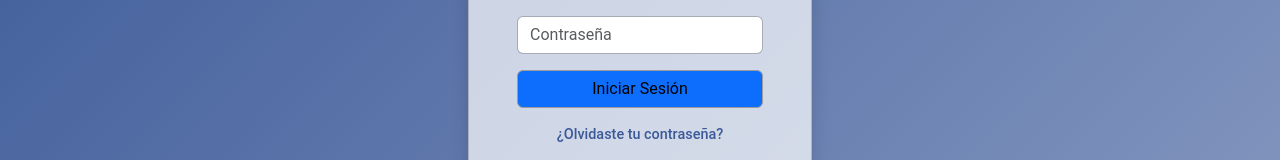
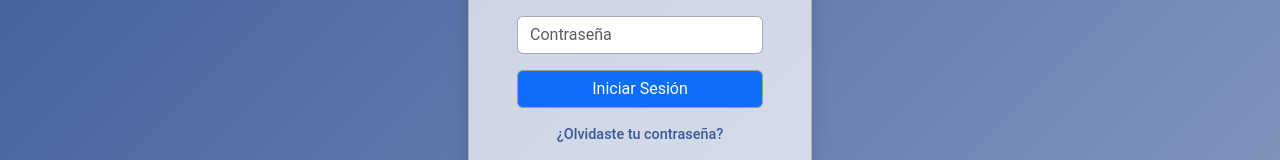
Before and after one commit to JuanPerezC893/2221, a React (Vite) app in the folder frontend/: page / in a window 1280 px wide. Shown: the part 316-476 px from the top of the page. Built offline with nearby package versions, Linux system fonts and the light colour scheme; no server answers.

Commit message:
Update Auth.css

```diff
--- a/frontend/src/assets/Auth.css
+++ b/frontend/src/assets/Auth.css
@@ -86,7 +86,7 @@
 
 .login-card-facebook .btn-light {
   background-color: #0d6efd !important;
-  color: #000000 !important;
+  color: #fff !important;
   border-color: #9c9c9c !important;
 }
 /* Footer */
```
